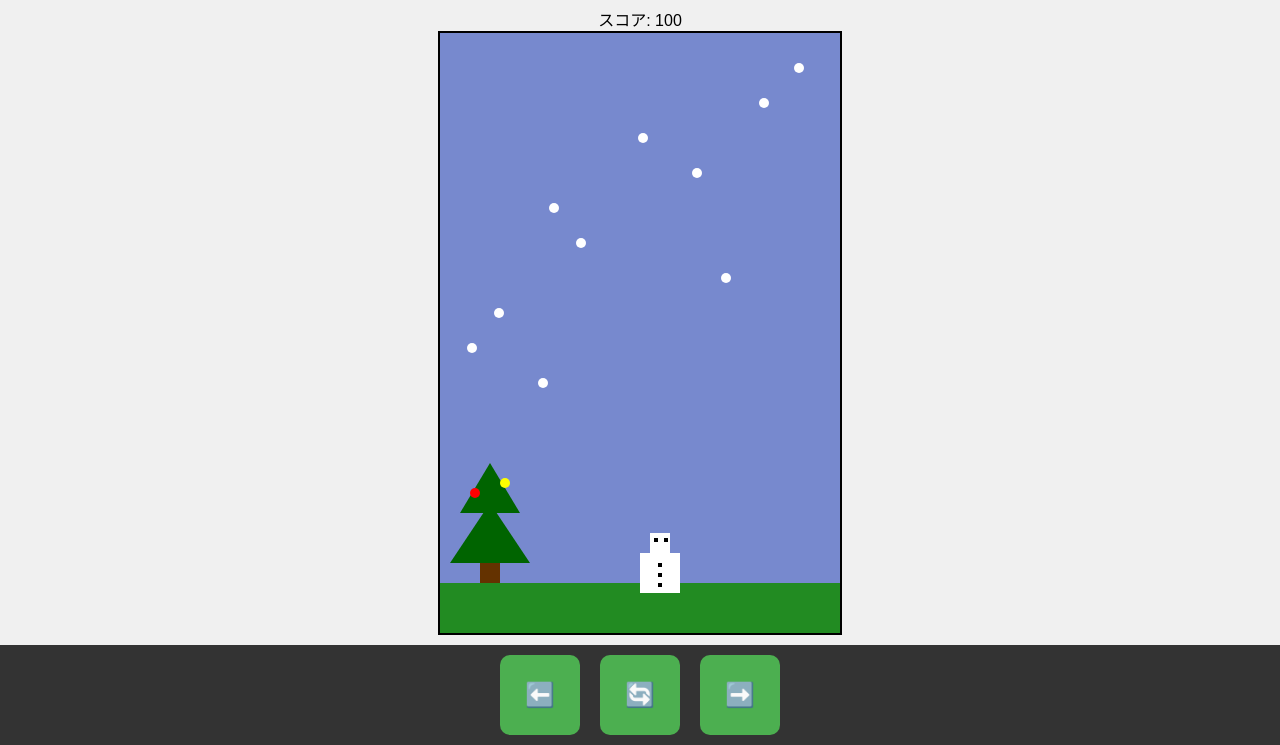
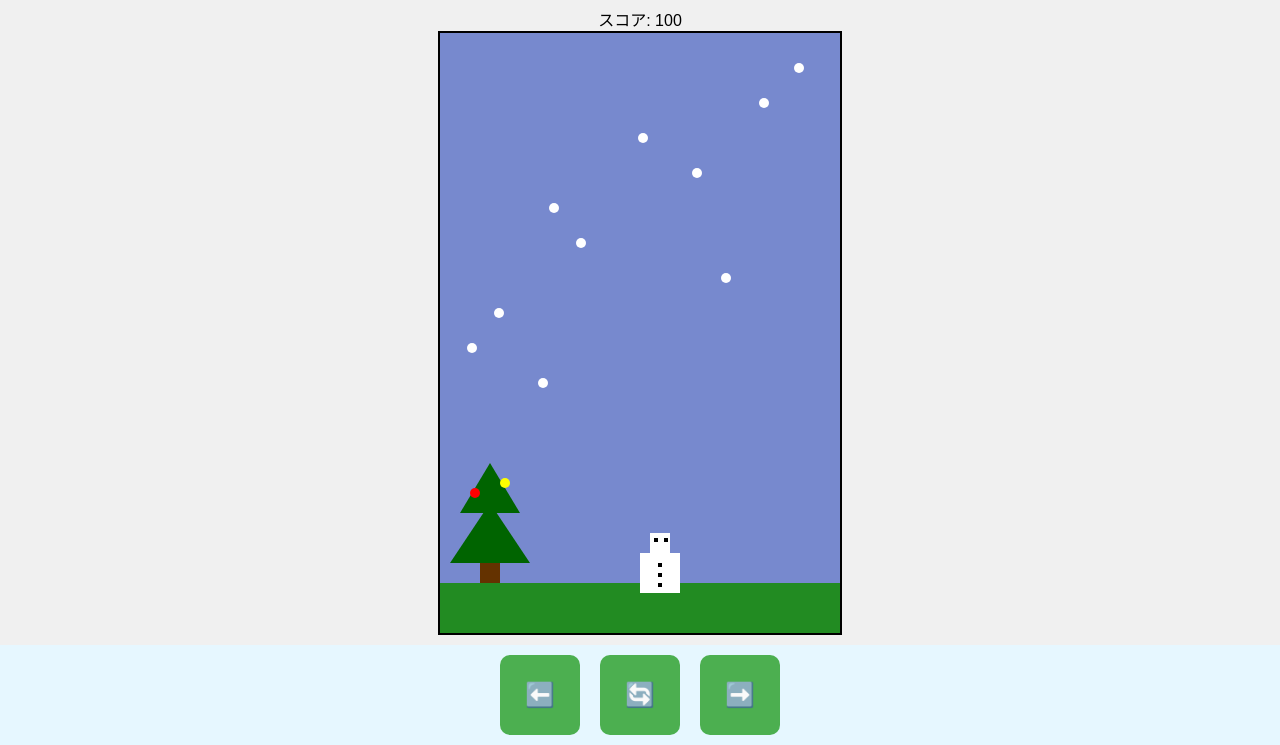
Before and after one commit to haruto5100/snowygame, a plain HTML site: page index.html in a window 1280 px wide. Shown: the part 113-858 px from the top of the page. Drawn offline with Linux system fonts and the light colour scheme.

Commit message:
Update button.css

```diff
--- a/button.css
+++ b/button.css
@@ -36,7 +36,7 @@ body {
     align-items: center;
     gap: 20px;
     margin-top: 10px;
-    background-color: #333;
+    background-color: #e6f7ff;
     padding: 10px 0;
   }
 
```
